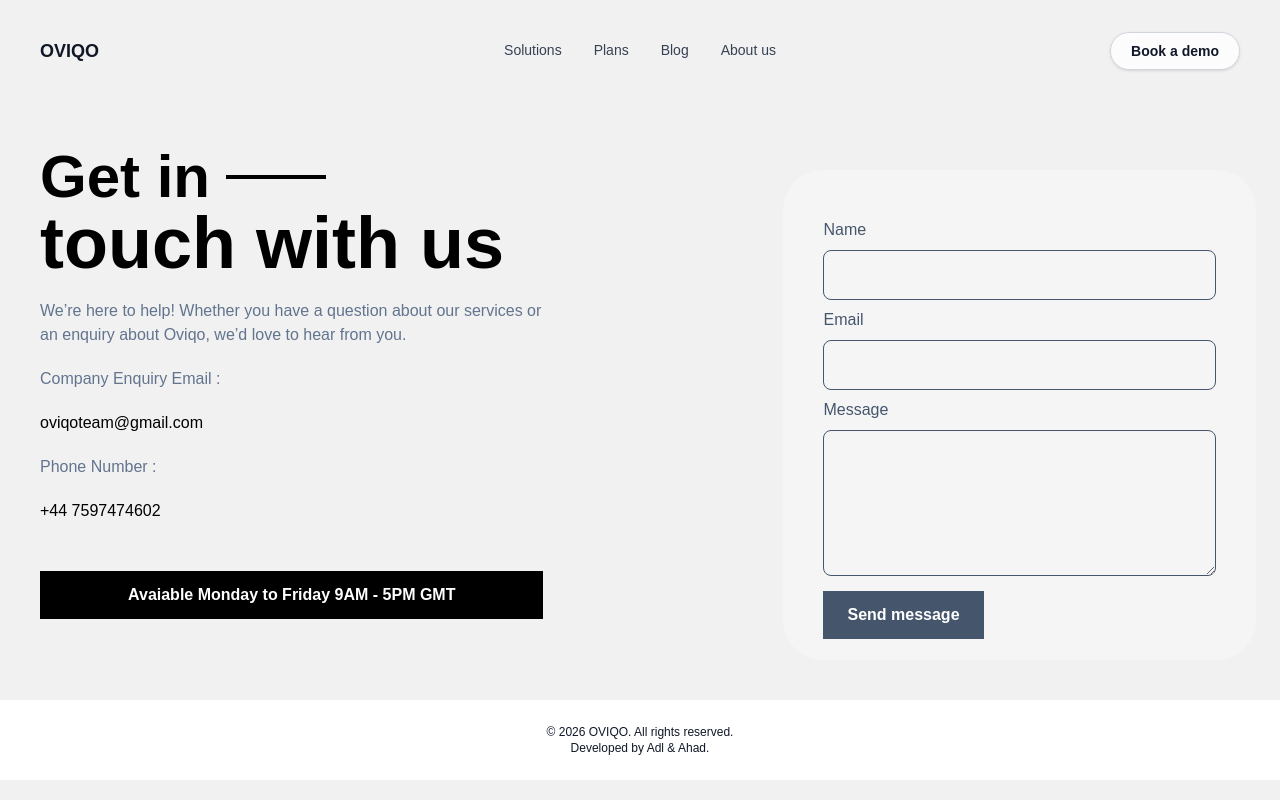
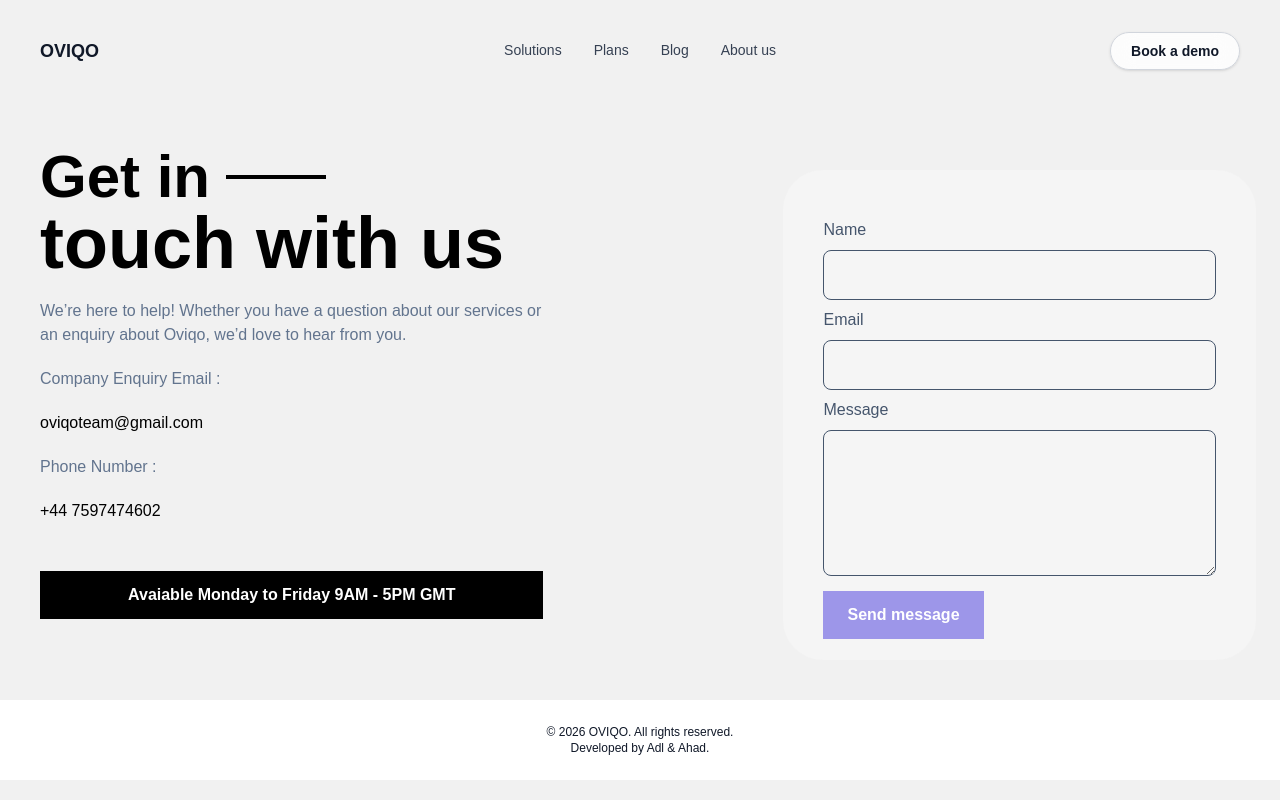
Before and after one commit to Oviqo-dev/oviqo-web, a Next.js app: page /contact in a window 1280 px wide. Built offline with nearby package versions, Linux system fonts and the light colour scheme.

Commit message:
changed colour button

```diff
--- a/app/contact/page.tsx
+++ b/app/contact/page.tsx
@@ -169,7 +169,7 @@ export default function Contact(){
 
           <button
             type="submit"
-            className="mt-2 rounded-[80] bg-slate-600 px-6 py-3 font-semibold text-white hover:bg-gray-700"
+            className="mt-2 rounded-[80] bg-[#9d96e9] px-6 py-3 font-semibold text-white hover:bg-[#7770c5]"
           > Send message
           </button>
 
```
